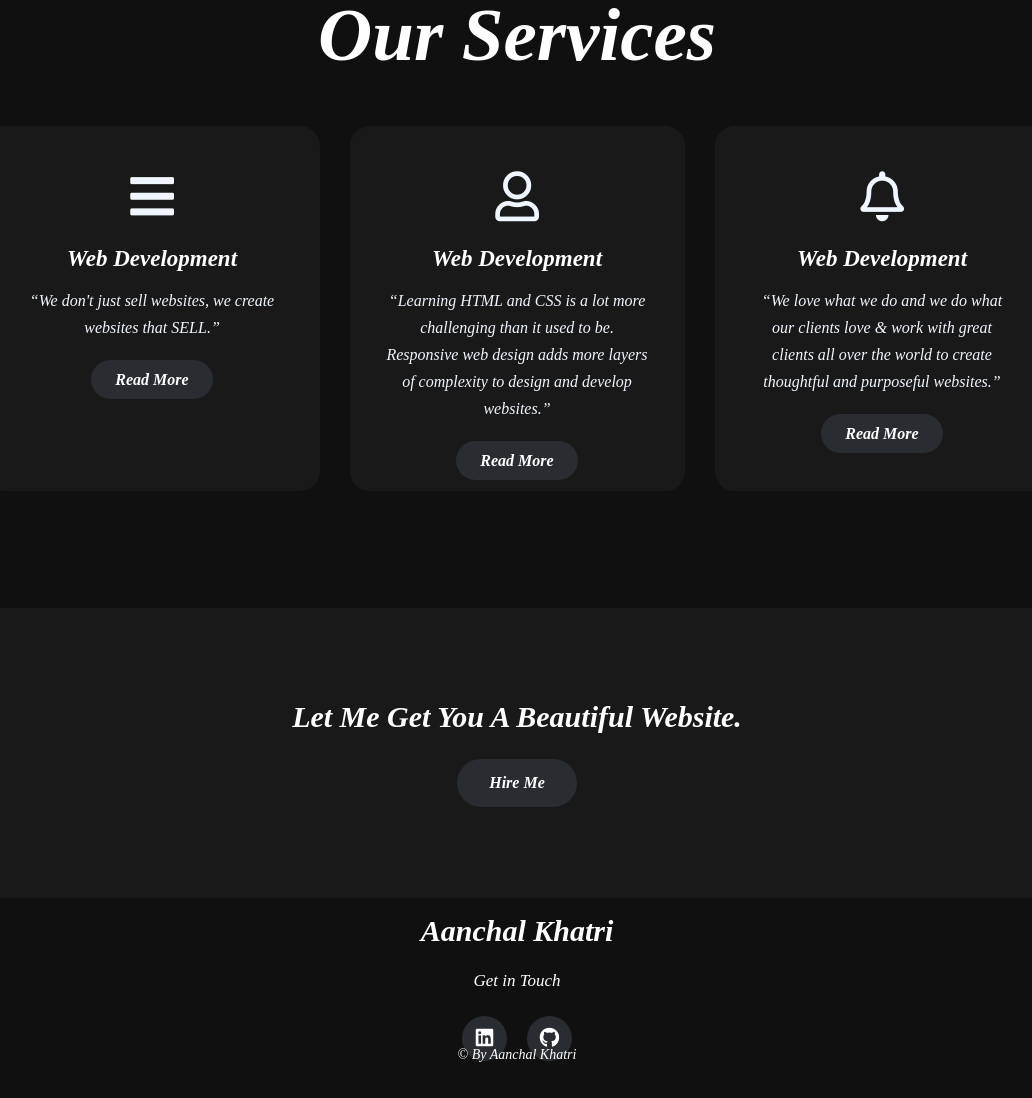
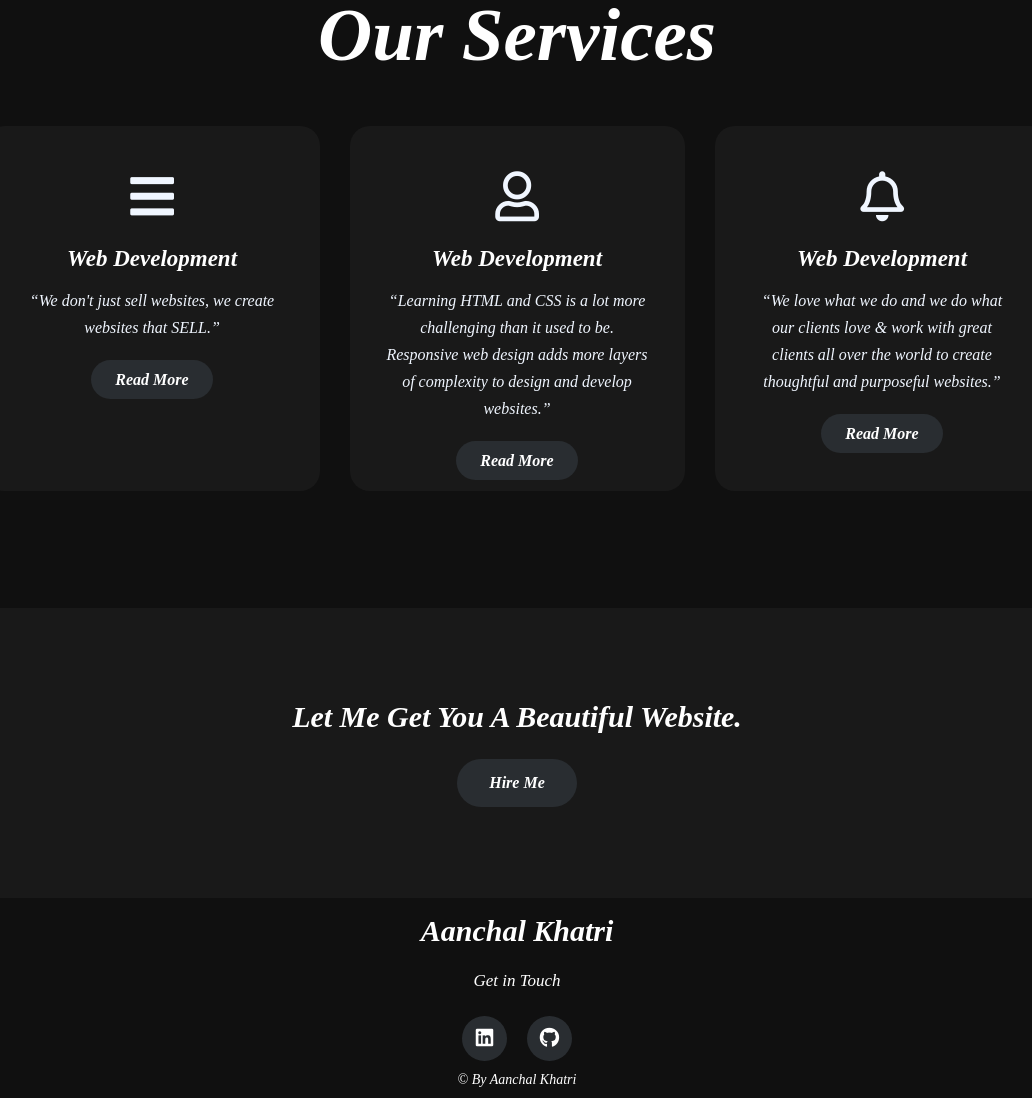
Before and after one commit to Aanchal123-dot/HTML-and-CSS-Level-1-Projects-March-22-Batch-, a plain HTML site: page index.html in a window 1280 px wide. Shown: the part 1497-2595 px from the top of the page, without its empty margins (123-1155 px from the left). Drawn offline with Linux system fonts and the light colour scheme.

Commit message:
Update style.css

```diff
--- a/style.css
+++ b/style.css
@@ -726,6 +726,6 @@ footer p:nth-child(2) {
 .end {
     position: absolute;
     color: white;
-    bottom: 35px;
+    bottom: 10px;
     font-size: 14px;
 }
```
